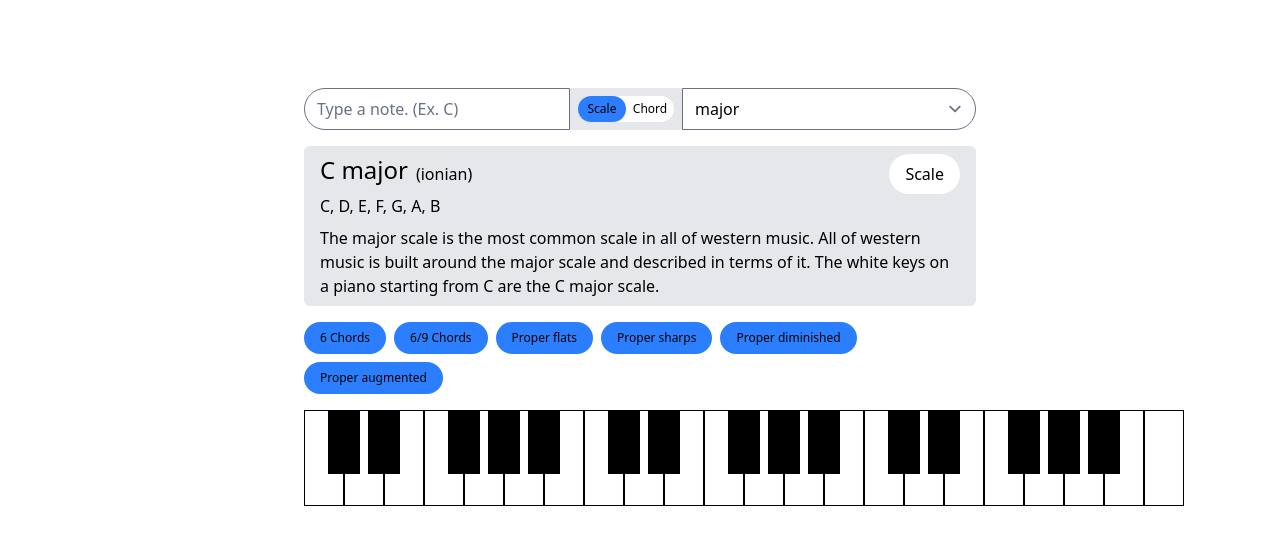
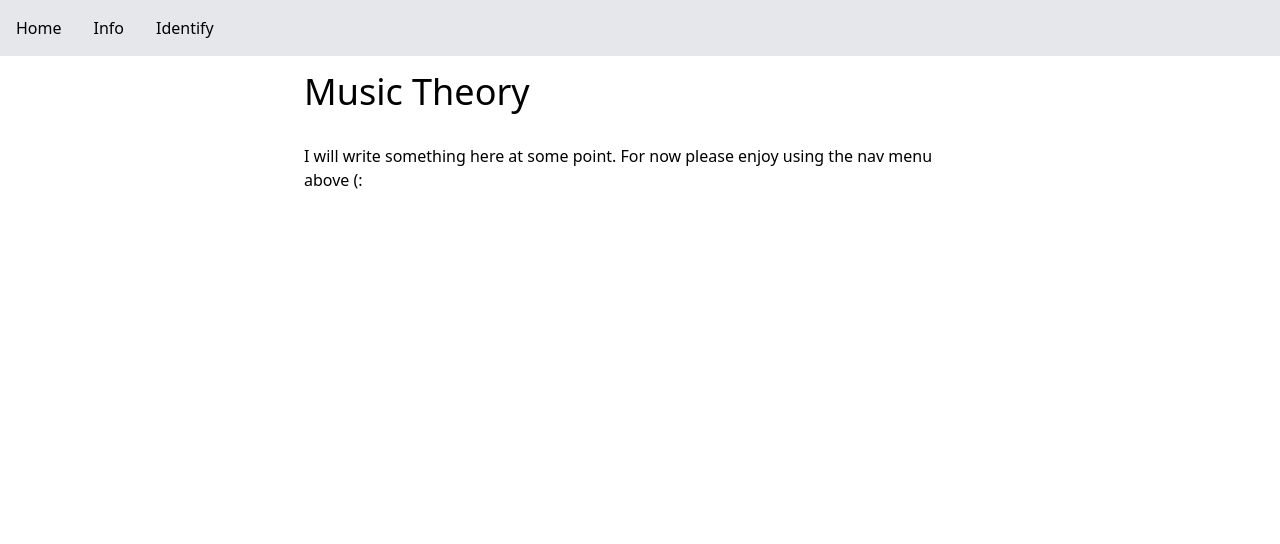
Before and after one commit to Zachiah/music-theory, a SvelteKit app: page / in a window 1280 px wide. Shown: the top 544 px of the page. Built offline with nearby package versions, Linux system fonts and the light colour scheme.

Commit message:
Segregate into multiple pages

```diff
--- a/package.json
+++ b/package.json
@@ -22,7 +22,7 @@
 		"@eslint/compat": "^1.2.5",
 		"@eslint/js": "^9.18.0",
 		"@sveltejs/adapter-cloudflare": "^5.0.1",
-		"@sveltejs/kit": "^2.16.0",
+		"@sveltejs/kit": "^2.20.2",
 		"@sveltejs/vite-plugin-svelte": "^5.0.0",
 		"@tailwindcss/forms": "^0.5.9",
 		"@tailwindcss/typography": "^0.5.15",
@@ -37,7 +37,7 @@
 		"prettier": "^3.4.2",
 		"prettier-plugin-svelte": "^3.3.3",
 		"prettier-plugin-tailwindcss": "^0.6.11",
-		"svelte": "^5.0.0",
+		"svelte": "^5.25.3",
 		"svelte-check": "^4.0.0",
 		"tailwindcss": "^4.0.0",
 		"typescript": "^5.0.0",
--- a/src/lib/guessChord.ts
+++ b/src/lib/guessChord.ts
@@ -1,7 +1,7 @@
 import { CanonicalPitchClass } from './CanonicalPitchClass';
 import { modWithNegative } from './util';
 
-type GuessedChord = {
+export type GuessedChord = {
 	root: CanonicalPitchClass;
 	confidence: number;
 	major: boolean;
--- a/src/routes/+layout.svelte
+++ b/src/routes/+layout.svelte
@@ -3,4 +3,12 @@
 	let { children } = $props();
 </script>
 
+<nav>
+	<ul class="flex bg-gray-200">
+		<li class="contents"><a class="p-4 hover:text-blue-500" href="/">Home</a></li>
+		<li class="contents"><a class="p-4 hover:text-blue-500" href="/chord-scale-info">Info</a></li>
+		<li class="contents"><a class="p-4 hover:text-blue-500" href="/chord-identifier">Identify</a></li>
+	</ul>
+</nav>
+
 {@render children()}
--- a/src/routes/+page.svelte
+++ b/src/routes/+page.svelte
@@ -1,141 +1,9 @@
 <script lang="ts">
-	import { PitchClass } from '$lib/PitchClass';
-	import { ScaleDescription, ScaleName } from '$lib/scale';
-	import { Chord } from '$lib/Chord';
-	import { Intervals } from '$lib/Intervals';
-
-	import ChordIdentifier from './ChordIdentifier.svelte';
-
-	let typedPitchString = $state('');
-	const typedPitch = $derived(PitchClass.create(typedPitchString));
-	const pitch = $derived(typedPitch || PitchClass.create('c')!);
-
-	const scales = ScaleDescription.scales.map((s) => ({ tag: 'scale' as const, scale: s }));
-	const chords = Chord.chords.map((s) => ({ tag: 'chord' as const, chord: s }));
-
-	let noteCollection:
-		| {
-				tag: 'scale';
-				scale: ScaleDescription;
-		  }
-		| {
-				tag: 'chord';
-				chord: Chord.ChordDescription;
-		  } = $state(scales[0]);
+	import Container from './Container.svelte';
 </script>
 
-<div class="mx-auto flex max-w-2xl flex-col gap-4 py-4">
-	{#if !typedPitch && typedPitchString}
-		<div class="rounded-lg bg-red-300 p-4">
-			Unparsable note: {typedPitchString}
-		</div>
-	{:else}
-		<div class="p-4">&nbsp;</div>
-	{/if}
+<Container>
+    <h1 class="text-4xl pb-4">Music Theory</h1>
 
-	<div>
-		<form class="flex">
-			<input
-				class="flex-1 rounded-l-full"
-				placeholder="Type a note. (Ex. C)"
-				bind:value={typedPitchString}
-			/>
-
-			<div class="flex items-stretch bg-gray-200 p-2">
-				<label class="group relative flex w-24 shrink-0 rounded-full bg-white">
-					<div
-						class="absolute top-0 right-full h-full w-1/2 translate-x-full transform rounded-full bg-blue-500 duration-200 group-has-checked:right-0 group-has-checked:translate-x-0"
-					></div>
-
-					<span
-						class="absolute flex h-full w-1/2 items-center justify-center rounded-l-full text-center text-xs"
-					>
-						<span>Scale</span>
-					</span>
-
-					<input
-						type="checkbox"
-						class="opacity-0"
-						checked={noteCollection.tag === 'chord'}
-						onchange={(e) => {
-							if (e.currentTarget.checked) {
-								noteCollection = chords[0];
-							} else {
-								noteCollection = scales[0];
-							}
-						}}
-					/>
-
-					<span
-						class="absolute left-1/2 flex h-full w-1/2 items-center justify-center rounded-r-full text-center text-xs"
-					>
-						<span>Chord</span>
-					</span>
-				</label>
-			</div>
-
-			<select class="flex-1 rounded-r-full" bind:value={noteCollection}>
-				{#if noteCollection.tag === 'scale'}
-					{#each scales as aScale}
-						<option value={aScale}>{ScaleName.print(aScale.scale.names[0])}</option>
-					{/each}
-				{:else}
-					{#each chords as chord}
-						<option value={chord}>{chord.chord.names[0]}</option>
-					{/each}
-				{/if}
-			</select>
-		</form>
-	</div>
-
-	{#if noteCollection.tag === 'scale'}
-		{@const scale = noteCollection.scale}
-		<article class="rounded-md bg-gray-200 px-4 py-2">
-			<div class="flex items-center gap-2">
-				<h2 class="mb-2 text-2xl">
-					{PitchClass.print(pitch)}
-					{ScaleName.print(scale.names[0])}
-				</h2>
-				{#if scale.names.length > 1}
-					({scale.names
-						.slice(1)
-						.map((n) => ScaleName.print(n))
-						.join(', ')})
-				{/if}
-				<span class="ml-auto rounded-full bg-white px-4 py-2">Scale</span>
-			</div>
-
-			<p class="mb-2">
-				{Intervals.getPitches(scale.intervals, pitch)
-					.map((n) => PitchClass.print(n))
-					.join(', ')}
-			</p>
-			<p>{scale.description}</p>
-		</article>
-	{:else}
-		{@const chord = noteCollection.chord}
-
-		<article class="rounded-md bg-gray-200 px-4 py-2">
-			<div class="flex items-center gap-2">
-				<h2 class="mb-2 text-2xl">
-					{PitchClass.print(pitch)}
-					{chord.names[0]}
-				</h2>
-				{#if chord.names.length > 1}
-					({chord.names.slice(1).join(', ')})
-				{/if}
-
-				<span class="ml-auto rounded-full bg-white px-4 py-2">Chord</span>
-			</div>
-
-			<p class="mb-2">
-				{Intervals.getPitches(chord.intervals, pitch)
-					.map((n) => PitchClass.print(n))
-					.join(', ')}
-			</p>
-			<p>{chord.description}</p>
-		</article>
-	{/if}
-
-	<ChordIdentifier />
-</div>
+	<p>I will write something here at some point. For now please enjoy using the nav menu above (:</p>
+</Container>
--- /dev/null
+++ b/src/routes/Container.svelte
@@ -0,0 +1,9 @@
+<script lang="ts">
+	import type { Snippet } from "svelte";
+
+    const {children}: {children: Snippet<[]>} = $props()
+</script>
+
+<div class="mx-auto flex max-w-2xl flex-col gap-4 py-4">
+    {@render children()}
+</div>
--- /dev/null
+++ b/src/routes/chord-identifier/+page.svelte
@@ -0,0 +1,10 @@
+<script lang="ts">
+	import ChordIdentifier from './ChordIdentifier.svelte';
+	import Container from '../Container.svelte';
+</script>
+
+<Container>
+    <h1 class="text-4xl pb-4">Identify Chords</h1>
+
+	<ChordIdentifier />
+</Container>
--- a/src/routes/ChordIdentifier.svelte
+++ b/src/routes/chord-identifier/ChordIdentifier.svelte
@@ -1,8 +1,8 @@
 <script lang="ts">
-	import Piano from './Piano.svelte';
+	import Piano from '$lib/Piano.svelte';
 	import { CanonicalPitchClass } from '$lib/CanonicalPitchClass';
 	import { guessChord, GuessedChord } from '$lib/guessChord';
-	import Toggle from './Toggle.svelte';
+	import Toggle from '$lib/Toggle.svelte';
 
 	let notes = $state(Array(CanonicalPitchClass.pitches.length * 3 + 1).fill(false));
 
--- /dev/null
+++ b/src/routes/chord-scale-info/+page.svelte
@@ -0,0 +1,10 @@
+<script lang="ts">
+	import Container from '../Container.svelte';
+	import InfoPicker from './InfoPicker.svelte';
+</script>
+
+<Container>
+    <h1 class="text-4xl pb-4">Info on Scales and Chords</h1>
+
+	<InfoPicker />
+</Container>
--- /dev/null
+++ b/src/routes/chord-scale-info/InfoPicker.svelte
@@ -0,0 +1,135 @@
+<script lang="ts">
+	import { PitchClass } from '$lib/PitchClass';
+	import { ScaleDescription, ScaleName } from '$lib/scale';
+	import { Chord } from '$lib/Chord';
+	import { Intervals } from '$lib/Intervals';
+
+	let typedPitchString = $state('');
+	const typedPitch = $derived(PitchClass.create(typedPitchString));
+	const pitch = $derived(typedPitch || PitchClass.create('c')!);
+
+	const scales = ScaleDescription.scales.map((s) => ({ tag: 'scale' as const, scale: s }));
+	const chords = Chord.chords.map((s) => ({ tag: 'chord' as const, chord: s }));
+
+	let noteCollection:
+		| {
+				tag: 'scale';
+				scale: ScaleDescription;
+		  }
+		| {
+				tag: 'chord';
+				chord: Chord.ChordDescription;
+		  } = $state(scales[0]);
+</script>
+
+<div>
+    <form class="flex">
+        <input
+            class="flex-1 rounded-l-full"
+            placeholder="Type a note. (Ex. C)"
+            bind:value={typedPitchString}
+        />
+
+        <div class="flex items-stretch bg-gray-200 p-2">
+            <label class="group relative flex w-24 shrink-0 rounded-full bg-white">
+                <div
+                    class="absolute top-0 right-full h-full w-1/2 translate-x-full transform rounded-full bg-blue-500 duration-200 group-has-checked:right-0 group-has-checked:translate-x-0"
+                ></div>
+
+                <span
+                    class="absolute flex h-full w-1/2 items-center justify-center rounded-l-full text-center text-xs"
+                >
+                    <span>Scale</span>
+                </span>
+
+                <input
+                    type="checkbox"
+                    class="opacity-0"
+                    checked={noteCollection.tag === 'chord'}
+                    onchange={(e) => {
+                        if (e.currentTarget.checked) {
+                            noteCollection = chords[0];
+                        } else {
+                            noteCollection = scales[0];
+                        }
+                    }}
+                />
+
+                <span
+                    class="absolute left-1/2 flex h-full w-1/2 items-center justify-center rounded-r-full text-center text-xs"
+                >
+                    <span>Chord</span>
+                </span>
+            </label>
+        </div>
+
+        <select class="flex-1 rounded-r-full" bind:value={noteCollection}>
+            {#if noteCollection.tag === 'scale'}
+                {#each scales as aScale}
+                    <option value={aScale}>{ScaleName.print(aScale.scale.names[0])}</option>
+                {/each}
+            {:else}
+                {#each chords as chord}
+                    <option value={chord}>{chord.chord.names[0]}</option>
+                {/each}
+            {/if}
+        </select>
+    </form>
+</div>
+
+{#if noteCollection.tag === 'scale'}
+    {@const scale = noteCollection.scale}
+    <article class="rounded-md bg-gray-200 px-4 py-2">
+        <div class="flex items-center gap-2">
+            <h2 class="mb-2 text-2xl">
+                {PitchClass.print(pitch)}
+                {ScaleName.print(scale.names[0])}
+            </h2>
+            {#if scale.names.length > 1}
+                ({scale.names
+                    .slice(1)
+                    .map((n) => ScaleName.print(n))
+                    .join(', ')})
+            {/if}
+            <span class="ml-auto rounded-full bg-white px-4 py-2">Scale</span>
+        </div>
+
+        <p class="mb-2">
+            {Intervals.getPitches(scale.intervals, pitch)
+                .map((n) => PitchClass.print(n))
+                .join(', ')}
+        </p>
+        <p>{scale.description}</p>
+    </article>
+{:else}
+    {@const chord = noteCollection.chord}
+
+    <article class="rounded-md bg-gray-200 px-4 py-2">
+        <div class="flex items-center gap-2">
+            <h2 class="mb-2 text-2xl">
+                {PitchClass.print(pitch)}
+                {chord.names[0]}
+            </h2>
+            {#if chord.names.length > 1}
+                ({chord.names.slice(1).join(', ')})
+            {/if}
+
+            <span class="ml-auto rounded-full bg-white px-4 py-2">Chord</span>
+        </div>
+
+        <p class="mb-2">
+            {Intervals.getPitches(chord.intervals, pitch)
+                .map((n) => PitchClass.print(n))
+                .join(', ')}
+        </p>
+        <p>{chord.description}</p>
+    </article>
+{/if}
+
+{#if !typedPitch && typedPitchString}
+    <div class="rounded-lg bg-red-300 p-4">
+        Unparsable note: {typedPitchString}
+    </div>
+{:else}
+    <div class="p-4">&nbsp;</div>
+{/if}
```
Also changed, not shown: src/lib/Piano.svelte (renamed from src/routes/Piano.svelte), src/lib/Toggle.svelte (renamed from src/routes/Toggle.svelte), 1 other file (tests, documents, lock files or other folders).
